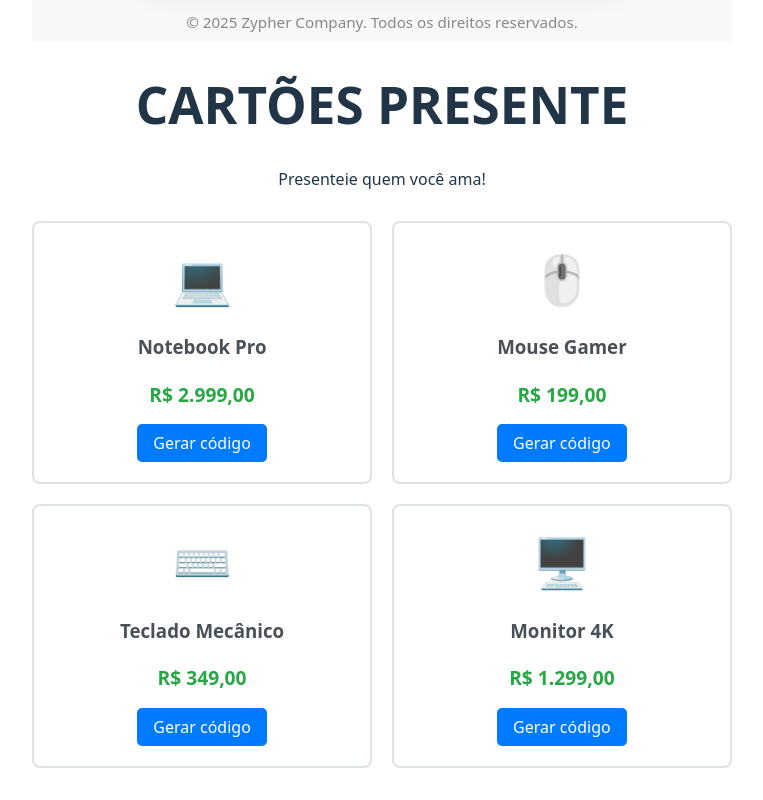
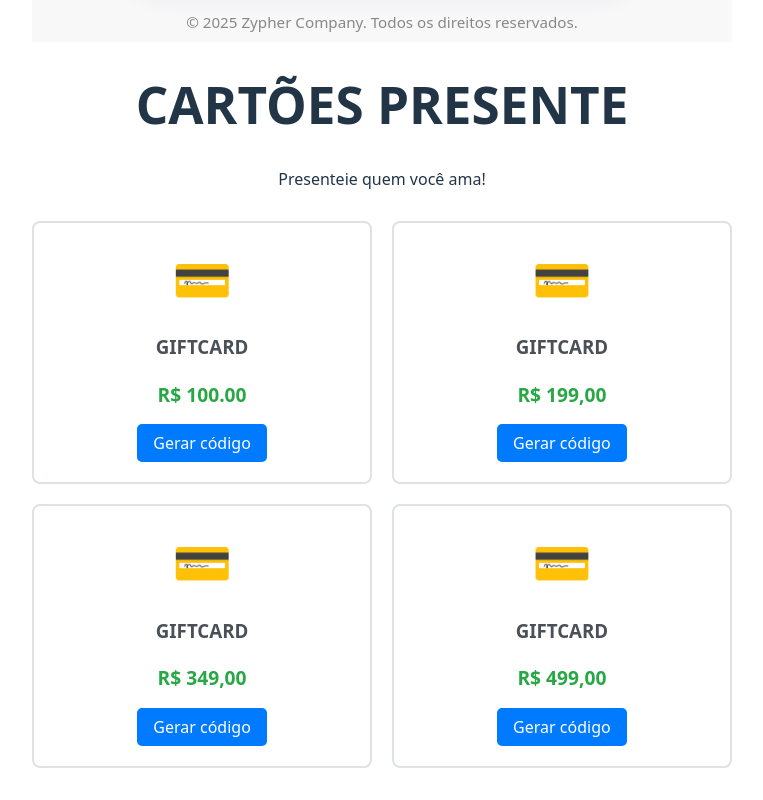
Before and after one commit to miguel-zacharias/VUE---ZYPHER, a Vue app in the folder zypher_vue/: page / in a window 1280 px wide. Shown: the part 864-1664 px from the top of the page, without its empty margins (258-1021 px from the left). Built offline with nearby package versions, Linux system fonts and the light colour scheme.

Commit message:
Update Giftcard.vue

```diff
--- a/zypher_vue/src/components/Giftcard.vue
+++ b/zypher_vue/src/components/Giftcard.vue
@@ -36,31 +36,31 @@ const router = useRouter()
 const products = ref([
   {
     id: 1,
-    name: 'Notebook Pro',
-    price: 'R$ 2.999,00',
-    emoji: '💻',
-    description: 'Notebook de alta performance para desenvolvedores'
+    name: 'GIFTCARD',
+    codigo: '142668',
+    price: 'R$ 100.00',
+    emoji: '💳',
   },
   {
     id: 2,
-    name: 'Mouse Gamer',
+    name: 'GIFTCARD',
+    codigo: '142768',
     price: 'R$ 199,00',
-    emoji: '🖱️',
-    description: 'Mouse ergonômico com precisão profissional'
+    emoji: '💳',
   },
   {
     id: 3,
-    name: 'Teclado Mecânico',
+    name: 'GIFTCARD',
+    codigo: '142868',
     price: 'R$ 349,00',
-    emoji: '⌨️',
-    description: 'Teclado mecânico com switches blue'
+    emoji: '💳',
   },
   {
     id: 4,
-    name: 'Monitor 4K',
-    price: 'R$ 1.299,00',
-    emoji: '🖥️',
-    description: 'Monitor 27" com resolução 4K'
+    name: 'GIFTCARD',
+    codigo: '142968',
+    price: 'R$ 499,00',
+    emoji: '💳',
   }
 ])
 
```
